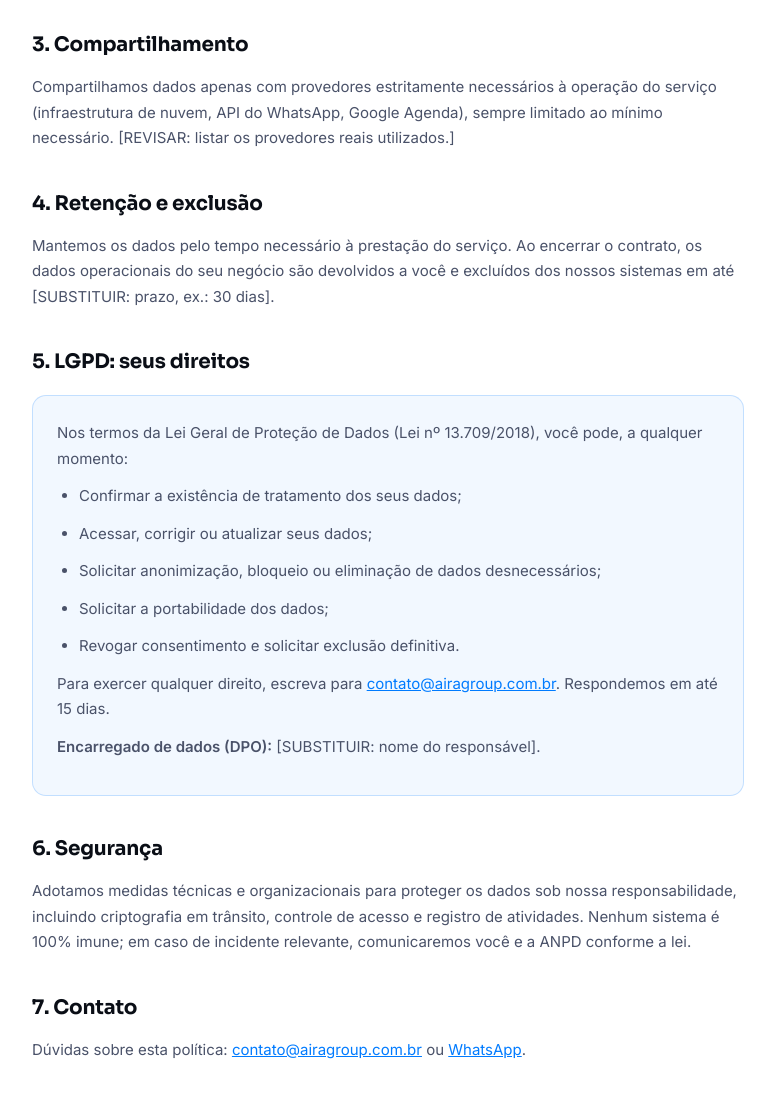
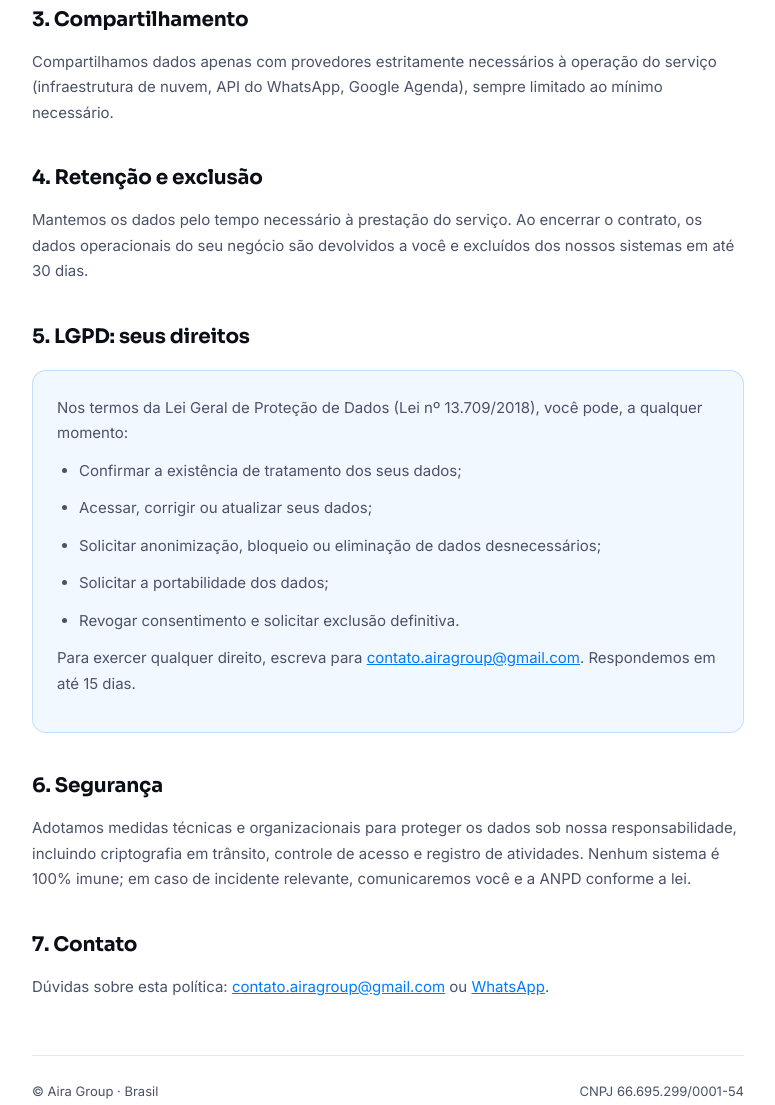
Before and after one commit to airagroup-max/aira-site, a plain HTML site: page privacidade.html in a window 1280 px wide. Shown: the part 920-2025 px from the top of the page, without its empty margins (252-1027 px from the left). Drawn offline with Linux system fonts and the light colour scheme.

Commit message:
Update privacidade.html

```diff
--- a/privacidade.html
+++ b/privacidade.html
@@ -34,7 +34,7 @@
 <div class="wrap">
   <a class="back" href="index.html">← Voltar para o site</a>
   <h1>Política de Privacidade</h1>
-  <p class="updated">Última atualização: [SUBSTITUIR: data de publicação]</p>
+  <p class="updated">Última atualização: 09 de junho de 2026</p>
 
   <p>A Aira Group ("Aira", "nós"), inscrita no CNPJ 66.695.299/0001-54, leva a privacidade dos seus dados, e dos dados dos clientes do seu negócio, a sério. Esta política explica o que coletamos, por que coletamos e como você pode exercer seus direitos.</p>
 
@@ -42,7 +42,7 @@
   <ul>
     <li><strong>Dados de contato:</strong> nome, telefone, e-mail e empresa, quando você fala com a gente pelo site, WhatsApp ou Instagram.</li>
     <li><strong>Dados operacionais do serviço:</strong> para operar a automação contratada, processamos as conversas de WhatsApp do seu negócio, dados de agenda (Google Agenda ou sistema integrado) e informações de agendamento de clientes finais (nome, telefone, horário).</li>
-    <li><strong>Dados de navegação:</strong> o site não usa cookies de rastreamento de terceiros. [REVISAR: ajustar se instalar Google Analytics, Meta Pixel etc.]</li>
+    <li><strong>Dados de navegação:</strong> o site não usa cookies de rastreamento de terceiros.</li>
   </ul>
 
   <h2>2. Para que usamos</h2>
@@ -55,10 +55,10 @@
   <p><strong>O que nunca fazemos:</strong> vender, alugar ou compartilhar dados seus ou dos seus clientes com terceiros para fins de marketing. Os dados das conversas do seu negócio são usados exclusivamente para operar o seu atendimento.</p>
 
   <h2>3. Compartilhamento</h2>
-  <p>Compartilhamos dados apenas com provedores estritamente necessários à operação do serviço (infraestrutura de nuvem, API do WhatsApp, Google Agenda), sempre limitado ao mínimo necessário. [REVISAR: listar os provedores reais utilizados.]</p>
+  <p>Compartilhamos dados apenas com provedores estritamente necessários à operação do serviço (infraestrutura de nuvem, API do WhatsApp, Google Agenda), sempre limitado ao mínimo necessário.</p>
 
   <h2>4. Retenção e exclusão</h2>
-  <p>Mantemos os dados pelo tempo necessário à prestação do serviço. Ao encerrar o contrato, os dados operacionais do seu negócio são devolvidos a você e excluídos dos nossos sistemas em até [SUBSTITUIR: prazo, ex.: 30 dias].</p>
+  <p>Mantemos os dados pelo tempo necessário à prestação do serviço. Ao encerrar o contrato, os dados operacionais do seu negócio são devolvidos a você e excluídos dos nossos sistemas em até 30 dias.</p>
 
   <h2 id="lgpd">5. LGPD: seus direitos</h2>
   <div class="lgpd-box">
@@ -70,15 +70,14 @@
       <li>Solicitar a portabilidade dos dados;</li>
       <li>Revogar consentimento e solicitar exclusão definitiva.</li>
     </ul>
-    <p>Para exercer qualquer direito, escreva para <a href="mailto:contato@airagroup.com.br">contato@airagroup.com.br</a>. Respondemos em até 15 dias.</p>
-    <p><strong>Encarregado de dados (DPO):</strong> [SUBSTITUIR: nome do responsável].</p>
+    <p>Para exercer qualquer direito, escreva para <a href="mailto:contato.airagroup@gmail.com">contato.airagroup@gmail.com</a>. Respondemos em até 15 dias.</p>
   </div>
 
   <h2>6. Segurança</h2>
   <p>Adotamos medidas técnicas e organizacionais para proteger os dados sob nossa responsabilidade, incluindo criptografia em trânsito, controle de acesso e registro de atividades. Nenhum sistema é 100% imune; em caso de incidente relevante, comunicaremos você e a ANPD conforme a lei.</p>
 
   <h2>7. Contato</h2>
-  <p>Dúvidas sobre esta política: <a href="mailto:contato@airagroup.com.br">contato@airagroup.com.br</a> ou <a href="https://wa.me/5513981523082">WhatsApp</a>.</p>
+  <p>Dúvidas sobre esta política: <a href="mailto:contato.airagroup@gmail.com">contato.airagroup@gmail.com</a> ou <a href="https://wa.me/5513981523082">WhatsApp</a>.</p>
 
   <footer>
     <span>© Aira Group · Brasil</span>
```
